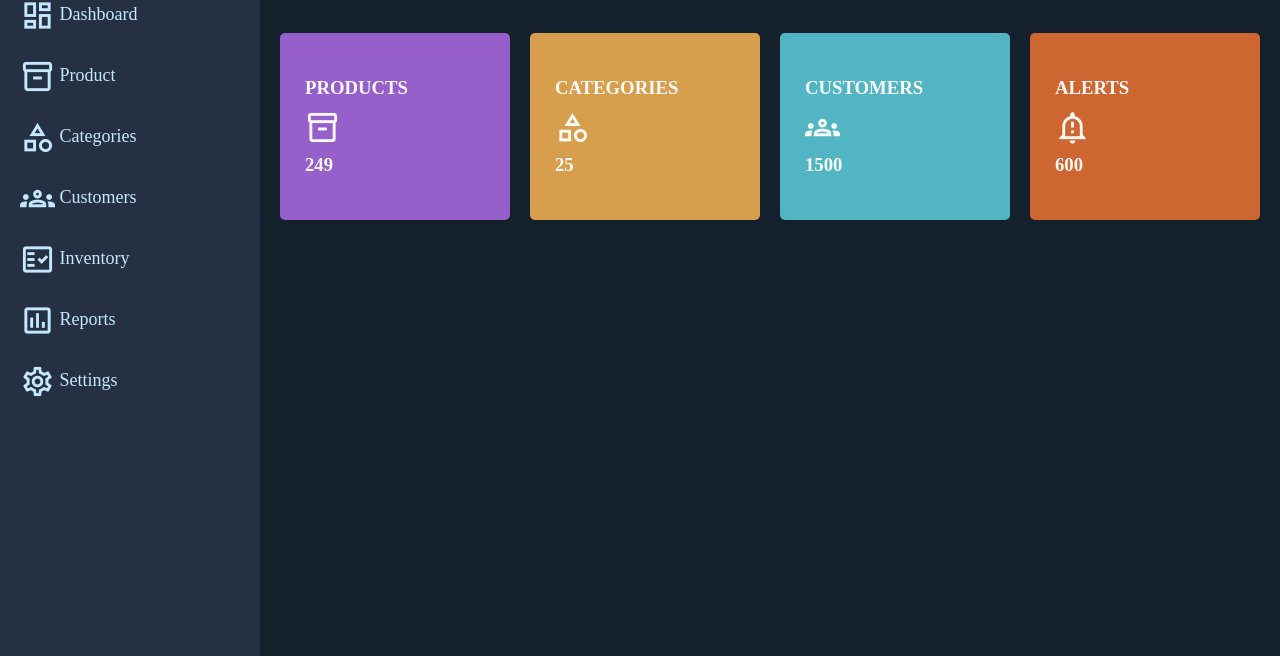
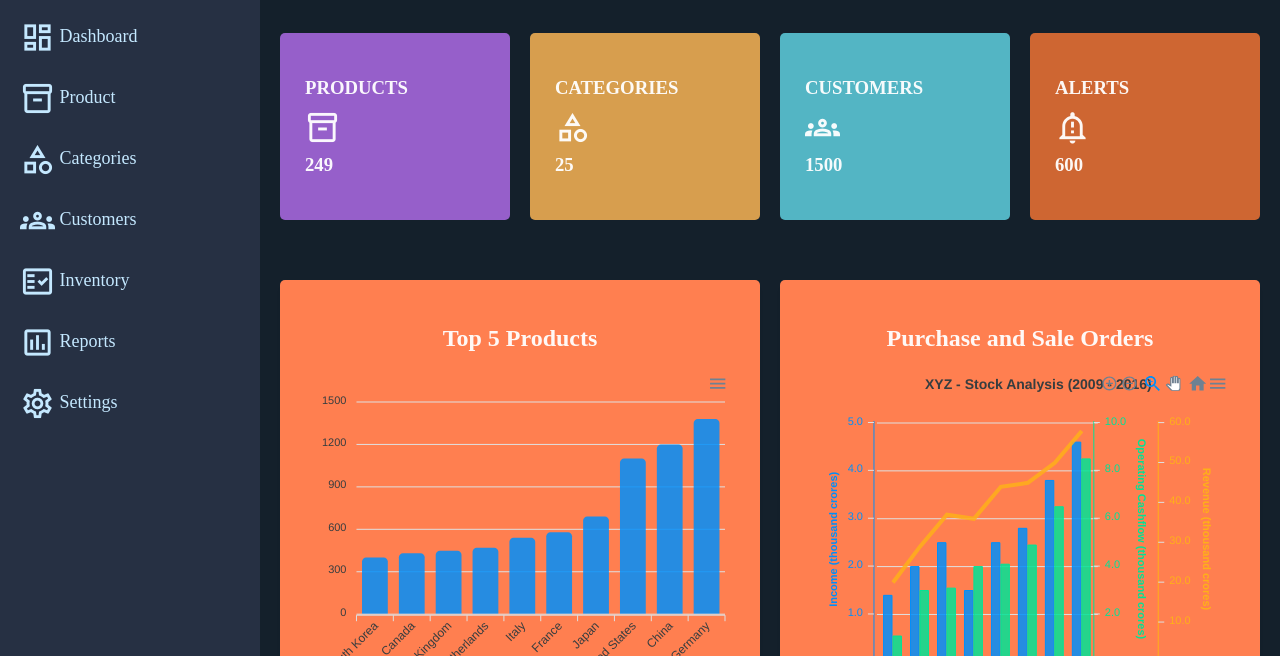
Before and after one commit to CoderHashira/dashboard, a plain HTML site: page index.html in a window 1280 px wide. Shown: the part 144-800 px from the top of the page. Drawn offline with nearby package versions, Linux system fonts and the light colour scheme.

Commit message:
Add files via upload

```diff
--- a/css/main.css
+++ b/css/main.css
@@ -52,8 +52,8 @@ body {
     display: flex;
     justify-content: space-between;
     align-items: center;
-    padding: 30px 30px 30px 30px;
-    margin-bottom: 30px;
+    padding: 10px 10px 10px 10px;
+    margin-bottom: 10px;
 }
 
 .sidebar-title > span {
@@ -68,7 +68,7 @@ body {
 
 .sidebar-list {
     padding: 0px;
-    margin-top: 15px;
+    margin-top: 10px;
     list-style-type: none;
 }
 
@@ -138,3 +138,76 @@ body {
     color: #263043;
     cursor: pointer;
 }
+
+.charts {
+    display: grid;
+    grid-template-columns: 1fr 1fr;
+    gap: 20px;
+    margin-top: 60px;
+}
+
+.charts-card {
+    background-color: coral;
+    margin-bottom: 20px;
+    padding: 25px;
+    box-sizing: border-box;
+    -webkit-column-break-inside: avoid;
+    border-radius: 5px;
+    box-shadow: 0 6px 7px -4px rgba(0, 0, 0, 0.2);
+}
+
+.chart-title {
+    display: flex;
+    align-items: center;
+    justify-content: center;
+}
+
+/***** MEDIA QUERIES *****/
+
+/* Medium <= 992px */
+
+@media screen and (max-width: 992px) {
+    .grid-container {
+        grid-template-columns: 1fr;
+        grid-template-rows: 0.2fr 3fr;
+        grid-template-areas:
+        "header"
+        "main";
+    }
+
+    #sidebar {
+        display: none;
+    }
+
+    .menu-icon {
+        display: inline;
+    }
+
+    .sidebar-title > span {
+        display: inline;
+    }
+}
+
+/* Small <= 768px */
+
+@media screen and (max-width: 768px) {
+    .main-cards {
+        grid-template-columns: 1fr;
+        gap: 10px;
+        margin-bottom: 0;
+    }
+
+    .charts {
+        grid-template-columns: 1fr;
+        margin-top: 30px;
+    }
+}
+
+
+/* Extra Small <= 576px */
+
+@media screen and (max-width: 576px) {
+    .header-left {
+        display: none;
+    }
+}
--- a/index.html
+++ b/index.html
@@ -23,9 +23,7 @@
         <!-- Header -->
          <header class="header">
             <div class="menu-icon" onclick="openSidebar()">
-                <span class="material-symbols-outlined">
-                    menu
-                </span>
+                <span class="material-icons-outlined"> menu </span>
             </div>
             <div class="header-left">
                 <span class="material-icons-outlined">
@@ -45,9 +43,9 @@
          <aside id="sidebar">
             <div class="sidebar-title">
                 <div class="sidebar-brand">
-                    <span class="material-icons-outlined">shopping_cart</span> Store
+                    <img src="./images/logo.svg" width="100px">
                 </div>
-                <span class="material-symbols-outlined" onclick="closeSidebar()"> close </span>
+                <span class="material-icons-outlined" onclick="closeSidebar()">close</span>
             </div>
             <ul class="sidebar-list">
                 <li class="sidebar-list-item">
@@ -112,10 +110,25 @@
                     <h3> 600 </h3>
                 </div>
             </div>
+
+            <div class="charts">
+
+                <div class="charts-card">
+                    <h2 class="chart-title"> Top 5 Products </h2>
+                    <div id="bar-chart"></div>
+                </div>
+
+                <div class="charts-card">
+                    <h2 class="chart-title"> Purchase and Sale Orders </h2>
+                    <div id="area-chart"></div>
+                </div>
+            </div>
         </main>
+        <!-- End Main -->
     </div>
 
-
+    <!-- Apex Charts -->
+    <script src="https://cdnjs.cloudflare.com/ajax/libs/apexcharts/3.52.0/apexcharts.min.js"></script>
 
     <!-- Custom JS -->
     <script src="./js/index.js"> </script>
--- a/js/index.js
+++ b/js/index.js
@@ -16,3 +16,154 @@ function closeSidebar(){
         sidebarOpen = false;
     }
 }
+
+
+var options = {
+    series: [{
+    data: [400, 430, 448, 470, 540, 580, 690, 1100, 1200, 1380]
+  }],
+    chart: {
+    type: 'bar',
+    height: 350
+  },
+  plotOptions: {
+    bar: {
+      borderRadius: 4,
+      borderRadiusApplication: 'end',
+      horizontal: false,
+    }
+  },
+  dataLabels: {
+    enabled: false
+  },
+  xaxis: {
+    categories: ['South Korea', 'Canada', 'United Kingdom', 'Netherlands', 'Italy', 'France', 'Japan',
+      'United States', 'China', 'Germany'
+    ],
+  }
+  };
+
+  var barChart = new ApexCharts(document.querySelector("#bar-chart"), options);
+  barChart.render();
+
+  // Area Chart //
+
+  var options = {
+    series: [{
+    name: 'Income',
+    type: 'column',
+    data: [1.4, 2, 2.5, 1.5, 2.5, 2.8, 3.8, 4.6]
+  }, {
+    name: 'Cashflow',
+    type: 'column',
+    data: [1.1, 3, 3.1, 4, 4.1, 4.9, 6.5, 8.5]
+  }, {
+    name: 'Revenue',
+    type: 'line',
+    data: [20, 29, 37, 36, 44, 45, 50, 58]
+  }],
+    chart: {
+    height: 350,
+    type: 'line',
+    stacked: false
+  },
+  dataLabels: {
+    enabled: false
+  },
+  stroke: {
+    width: [1, 1, 4]
+  },
+  title: {
+    text: 'XYZ - Stock Analysis (2009 - 2016)',
+    align: 'left',
+    offsetX: 110
+  },
+  xaxis: {
+    categories: [2009, 2010, 2011, 2012, 2013, 2014, 2015, 2016],
+  },
+  yaxis: [
+    {
+      seriesName: 'Income',
+      axisTicks: {
+        show: true,
+      },
+      axisBorder: {
+        show: true,
+        color: '#008FFB'
+      },
+      labels: {
+        style: {
+          colors: '#008FFB',
+        }
+      },
+      title: {
+        text: "Income (thousand crores)",
+        style: {
+          color: '#008FFB',
+        }
+      },
+      tooltip: {
+        enabled: true
+      }
+    },
+    {
+      seriesName: 'Cashflow',
+      opposite: true,
+      axisTicks: {
+        show: true,
+      },
+      axisBorder: {
+        show: true,
+        color: '#00E396'
+      },
+      labels: {
+        style: {
+          colors: '#00E396',
+        }
+      },
+      title: {
+        text: "Operating Cashflow (thousand crores)",
+        style: {
+          color: '#00E396',
+        }
+      },
+    },
+    {
+      seriesName: 'Revenue',
+      opposite: true,
+      axisTicks: {
+        show: true,
+      },
+      axisBorder: {
+        show: true,
+        color: '#FEB019'
+      },
+      labels: {
+        style: {
+          colors: '#FEB019',
+        },
+      },
+      title: {
+        text: "Revenue (thousand crores)",
+        style: {
+          color: '#FEB019',
+        }
+      }
+    },
+  ],
+  tooltip: {
+    fixed: {
+      enabled: true,
+      position: 'topLeft', // topRight, topLeft, bottomRight, bottomLeft
+      offsetY: 30,
+      offsetX: 60
+    },
+  },
+  legend: {
+    horizontalAlign: 'left',
+    offsetX: 40
+  }
+  };
+
+  var areaChart = new ApexCharts(document.querySelector("#area-chart"), options);
+  areaChart.render();
```
Also changed, not shown: images/logo.svg (added).
